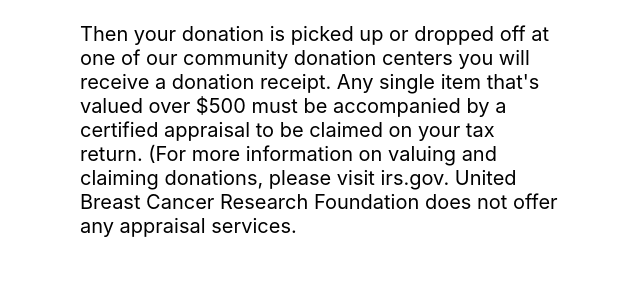
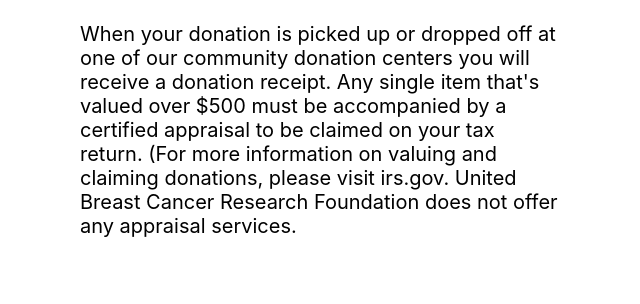
Before and after one commit to bhavinafricawala/breast-cancer-demosite, a plain HTML site: page index.html in a window 1280 px wide. Shown: the part 411-715 px from the top of the page, 575-1215 px from the left. Drawn offline with Linux system fonts and the light colour scheme.

Commit message:
fix spelling mistake

```diff
--- a/index.html
+++ b/index.html
@@ -36,7 +36,7 @@
         <h4>Your Donation Is Tax-Deductible</h4>
       </div>
       <div class="item item4 ">
-        Then your donation is picked up or dropped off at one of our community
+        When your donation is picked up or dropped off at one of our community
         donation centers you will receive a donation receipt. Any single item
         that's valued over $500 must be accompanied by a certified appraisal to
         be claimed on your tax return. (For more information on valuing and
```
